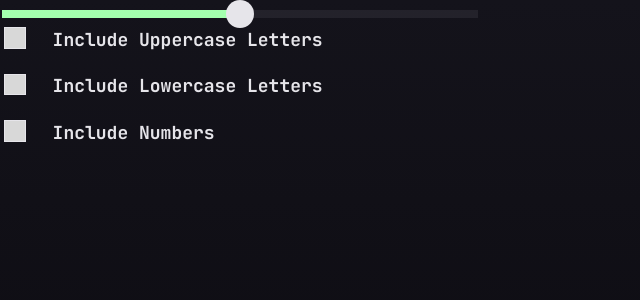
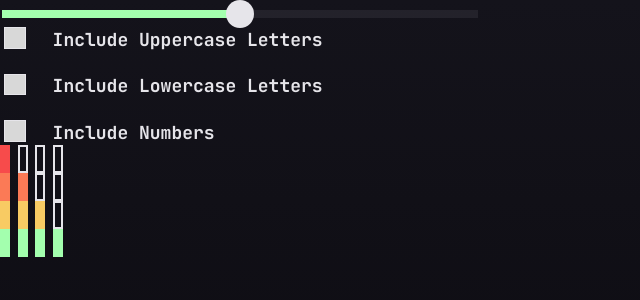
Before and after one commit to ssejjemba/password-generator, a React (Vite) app: page / in a window 1280 px wide. Shown: the top 300 px of the page, without its empty margins (0-640 px from the left). Built offline with nearby package versions, Linux system fonts and the light colour scheme.

Commit message:
Add bar lists for password strength

```diff
--- a/src/App.tsx
+++ b/src/App.tsx
@@ -1,5 +1,7 @@
+import BarList from "./components/barlist/BarList";
 import { CheckBoxGroup } from "./components/checkboxgroup/CheckBoxGroup";
 import { Slider } from "./components/slider/Slider";
+import { STRENGTHS } from "./constants/enums";
 
 function App() {
   return (
@@ -14,6 +16,10 @@ function App() {
         ]}
         onChange={() => {}}
       />
+      <BarList currentStrength={STRENGTHS.TOO_WEAK} />
+      <BarList currentStrength={STRENGTHS.WEAK} />
+      <BarList currentStrength={STRENGTHS.MEDIUM} />
+      <BarList currentStrength={STRENGTHS.STRONG} />
     </div>
   );
 }
--- /dev/null
+++ b/src/components/bar/Bar.module.css
@@ -0,0 +1,15 @@
+.bar {
+  display: inline-block;
+  height: 28px;
+  width: 10px;
+}
+
+.full {
+  border: none;
+  background-color: currentColor;
+}
+
+.empty {
+  border: 2px solid var(--almost-white);
+  background-color: transparent;
+}
--- /dev/null
+++ b/src/components/bar/Bar.tsx
@@ -0,0 +1,11 @@
+import React from "react";
+import classes from "./Bar.module.css";
+
+type BarProps = {
+  isFull: boolean;
+};
+
+export default function Bar(props: BarProps) {
+  const styleClass = props.isFull ? classes["full"] : classes["empty"];
+  return <span className={`${classes["bar"]} ${styleClass}`} />;
+}
--- /dev/null
+++ b/src/components/barlist/BarList.module.css
@@ -0,0 +1,24 @@
+.bar_list {
+  display: flex;
+  flex-direction: row;
+}
+
+.bar_list > *:not(:last-child) {
+  margin-right: 7.5px;
+}
+
+.too_weak {
+  color: var(--red);
+}
+
+.weak {
+  color: var(--orange);
+}
+
+.medium {
+  color: var(--yellow);
+}
+
+.strong {
+  color: var(--neon-green);
+}
--- /dev/null
+++ b/src/components/barlist/BarList.tsx
@@ -0,0 +1,28 @@
+import React from "react";
+import { STRENGTHS } from "../../constants/enums";
+import Bar from "../bar/Bar";
+
+import classes from "./BarList.module.css";
+
+type BarListProps = {
+  currentStrength: STRENGTHS;
+};
+
+const StrengthsColorMapping = {
+  [STRENGTHS.TOO_WEAK]: classes["too_weak"],
+  [STRENGTHS.WEAK]: classes["weak"],
+  [STRENGTHS.MEDIUM]: classes["medium"],
+  [STRENGTHS.STRONG]: classes["strong"],
+};
+
+export default function BarList(props: BarListProps) {
+  const listClass = StrengthsColorMapping[props.currentStrength];
+  return (
+    <div className={`${classes["bar_list"]} ${listClass}`}>
+      {[...Array(4).keys()].map((value) => {
+        const isFull = value < props.currentStrength;
+        return <Bar isFull={isFull} key={value.toString()} />;
+      })}
+    </div>
+  );
+}
--- /dev/null
+++ b/src/constants/enums.ts
@@ -0,0 +1,6 @@
+export enum STRENGTHS {
+  TOO_WEAK = 1,
+  WEAK = 2,
+  MEDIUM = 3,
+  STRONG = 4,
+}
```
